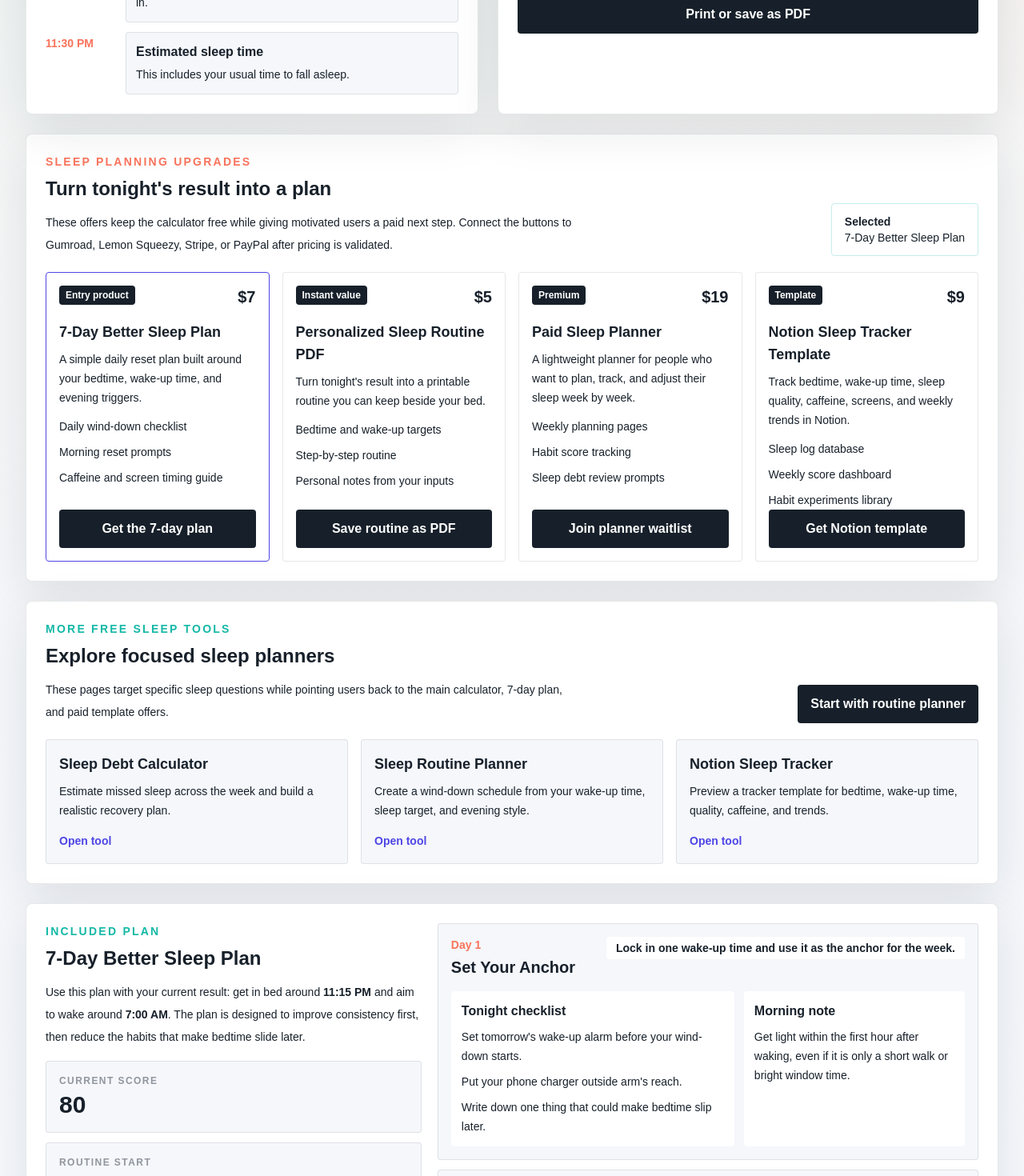
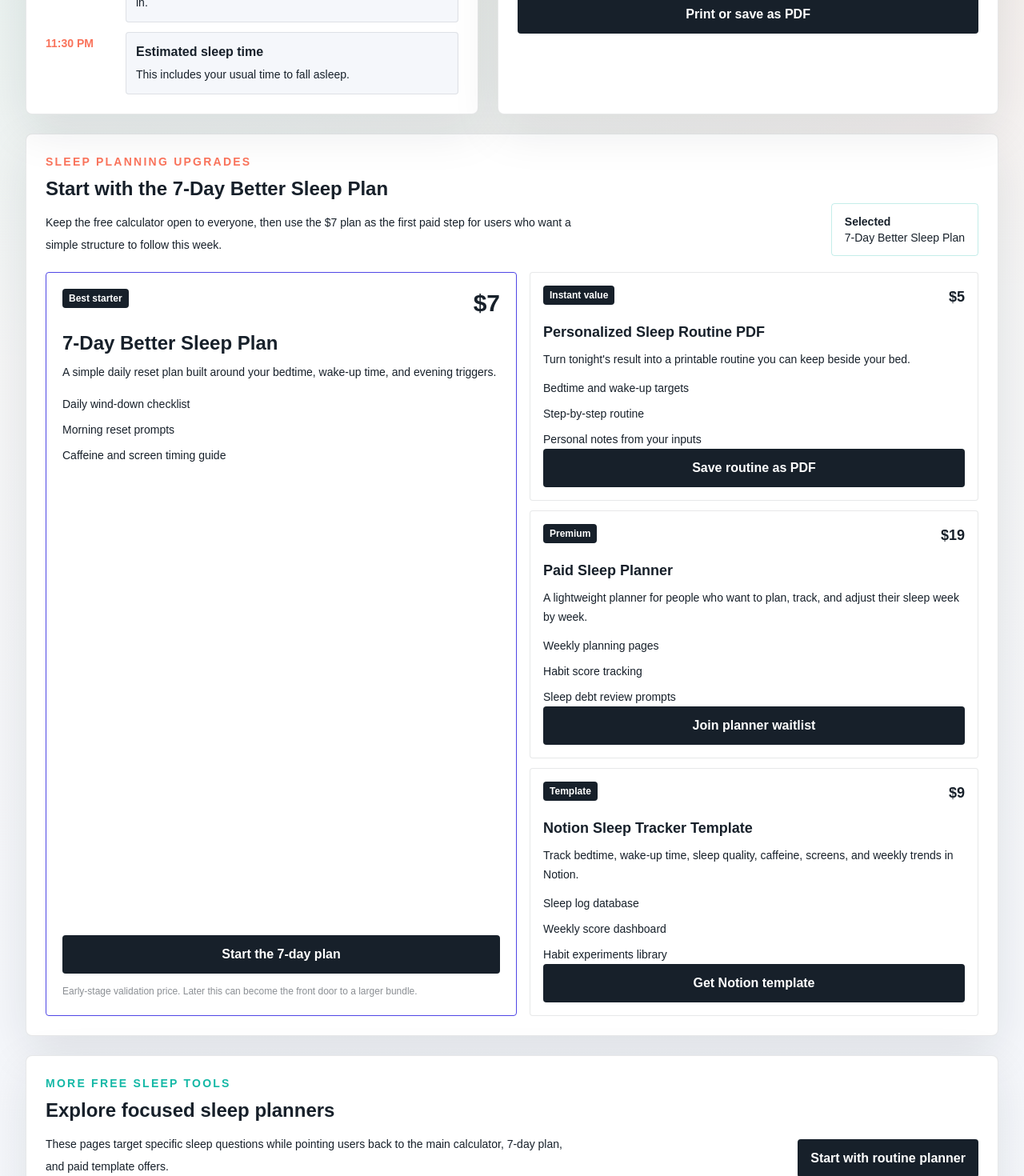
Before and after one commit to yiliruilong-cmyk/sleep-calculator, a Next.js app: page / in a window 1280 px wide. Shown: the part 1853-3323 px from the top of the page at 80% size. Built offline with nearby package versions, Linux system fonts and the light colour scheme; no server answers.

Commit message:
Emphasize starter sleep plan pricing

```diff
--- a/app/page.tsx
+++ b/app/page.tsx
@@ -74,8 +74,8 @@ const offers = [
     price: "$7",
     description: "A simple daily reset plan built around your bedtime, wake-up time, and evening triggers.",
     bullets: ["Daily wind-down checklist", "Morning reset prompts", "Caffeine and screen timing guide"],
-    cta: "Get the 7-day plan",
-    badge: "Entry product",
+    cta: "Start the 7-day plan",
+    badge: "Best starter",
   },
   {
     id: "routine-pdf",
@@ -105,6 +105,9 @@ const offers = [
     badge: "Template",
   },
 ];
+
+const starterOffer = offers[0];
+const upgradeOffers = offers.slice(1);
 
 const sevenDayPlan: PlanDay[] = [
   {
@@ -944,10 +947,10 @@ export default function Home() {
               <p className="text-sm font-bold uppercase tracking-[0.16em] text-coral">
                 Sleep planning upgrades
               </p>
-              <h2 className="mt-2 text-2xl font-bold text-ink">Turn tonight&apos;s result into a plan</h2>
+              <h2 className="mt-2 text-2xl font-bold text-ink">Start with the 7-Day Better Sleep Plan</h2>
               <p className="mt-3 max-w-2xl text-sm leading-7 text-ink/66">
-                These offers keep the calculator free while giving motivated users a paid next step.
-                Connect the buttons to Gumroad, Lemon Squeezy, Stripe, or PayPal after pricing is validated.
+                Keep the free calculator open to everyone, then use the $7 plan as the first paid
+                step for users who want a simple structure to follow this week.
               </p>
             </div>
             <div className="rounded border border-mint/25 bg-mint/8 px-4 py-3">
@@ -958,8 +961,37 @@ export default function Home() {
             </div>
           </div>
 
-          <div className="mt-5 grid gap-4 md:grid-cols-2 xl:grid-cols-4">
-            {offers.map((offer) => (
+          <div className="mt-5 grid gap-4 lg:grid-cols-[1.05fr_1fr]">
+            <article
+              className={`flex min-h-full flex-col rounded border p-5 ${
+                selectedOffer === starterOffer.id ? "border-dusk bg-dusk/6" : "border-ink/10 bg-white"
+              }`}
+            >
+              <div className="flex items-start justify-between gap-3">
+                <span className="rounded bg-ink px-2 py-1 text-xs font-bold text-white">{starterOffer.badge}</span>
+                <span className="text-3xl font-bold text-ink">{starterOffer.price}</span>
+              </div>
+              <h3 className="mt-4 text-2xl font-bold text-ink">{starterOffer.title}</h3>
+              <p className="mt-2 text-sm leading-6 text-ink/64">{starterOffer.description}</p>
+              <ul className="mt-4 flex flex-col gap-2 text-sm leading-6 text-ink/68">
+                {starterOffer.bullets.map((bullet) => (
+                  <li key={bullet}>{bullet}</li>
+                ))}
+              </ul>
+              <button
+                type="button"
+                onClick={() => handleOfferClick(starterOffer.id)}
+                className="mt-auto rounded bg-ink px-4 py-3 font-bold text-white transition hover:bg-ink/90"
+              >
+                {starterOffer.cta}
+              </button>
+              <p className="mt-3 text-xs leading-5 text-ink/50">
+                Early-stage validation price. Later this can become the front door to a larger bundle.
+              </p>
+            </article>
+
+            <div className="grid gap-3 md:grid-cols-3 lg:grid-cols-1">
+              {upgradeOffers.map((offer) => (
               <article
                 key={offer.id}
                 className={`flex min-h-full flex-col rounded border p-4 ${
@@ -968,7 +1000,7 @@ export default function Home() {
               >
                 <div className="flex items-start justify-between gap-3">
                   <span className="rounded bg-ink px-2 py-1 text-xs font-bold text-white">{offer.badge}</span>
-                  <span className="text-xl font-bold text-ink">{offer.price}</span>
+                  <span className="text-lg font-bold text-ink">{offer.price}</span>
                 </div>
                 <h3 className="mt-4 text-lg font-bold text-ink">{offer.title}</h3>
                 <p className="mt-2 text-sm leading-6 text-ink/64">{offer.description}</p>
@@ -985,7 +1017,8 @@ export default function Home() {
                   {offer.cta}
                 </button>
               </article>
-            ))}
+              ))}
+            </div>
           </div>
         </section>
 
```
